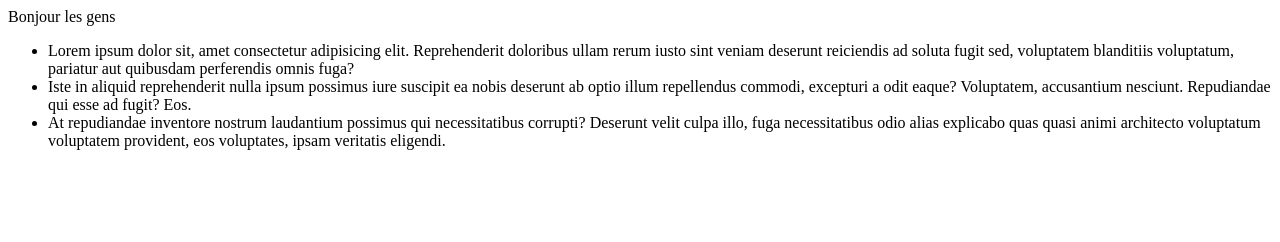
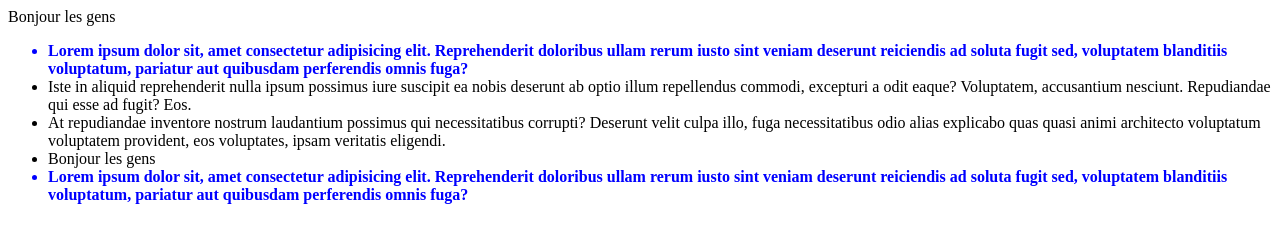
Before and after one commit to breizh44/FORMATION-JS, a plain HTML site: page index.html in a window 1280 px wide. Drawn offline with Linux system fonts and the light colour scheme.

Commit message:
Etat à fin présentation manipulation du DOM et avant exercice

```diff
--- a/app.js
+++ b/app.js
@@ -8,4 +8,49 @@ const lis2 = document.querySelectorAll('ul li:first-child')
 console.log(Array.from(lis2))
 
 const ul = document.querySelector('ul')
-console.log(ul.nodeName)
+console.log(ul.nodeName, ul.innerHTML)
+const lis1 = document.querySelector('ul li:first-child')
+console.log(lis1.getAttribute('class'))
+
+console.log(lis1.classList)
+
+/**
+ * Pour faire clignoter en rouge le premier li
+ */
+setInterval(() => {
+    lis1.classList.toggle('red')
+}, 1000)
+
+lis1.style.fontWeight = 'bold'
+lis1.style.color = 'blue'
+
+console.log(getComputedStyle(lis1).color)
+
+/**
+ * Ajout d'un élément au DOM
+ */
+const newLi = document.createElement('li')
+newLi.innerHTML = 'Bonjour les gens'
+//document.querySelector('ul').appendChild(newLi)
+document.querySelector('ul').append(newLi)
+
+const div = document.createElement('div')
+div.innerHTML = 'Bonjour les gens'
+//ul.insertAdjacentElement('beforebegin', div)
+
+
+/**
+ * Parcours des enfants dans le DOM
+ */
+console.log(ul.children)
+console.log(ul.childNodes)
+
+const firstLi = document.querySelector('ul li')
+console.log(
+    firstLi.parentElement
+)
+console.log(
+    firstLi.nextElementSibling
+)
+//firstLi.remove()
+ul.append(firstLi.cloneNode(true))
--- a/index.html
+++ b/index.html
@@ -5,16 +5,19 @@
     <meta name="viewport" content="width=device-width, initial-scale=1.0">
     <title>Document</title>
 
-    <script src="./app.js" defer>
-
-    </script>
+    <script src="./app.js" defer> </script>
+    <style>
+        .red {
+            color :red;
+        }
+    </style>
 </head>
 <body>
     <div id="hello">
         Bonjour les gens
     </div>
     <ul>
-        <li>Lorem ipsum dolor sit, amet consectetur adipisicing elit. Reprehenderit doloribus ullam rerum iusto sint veniam deserunt reiciendis ad soluta fugit sed, voluptatem blanditiis voluptatum, pariatur aut quibusdam perferendis omnis fuga?</li>
+        <li class="red" style="color: red;">Lorem ipsum dolor sit, amet consectetur adipisicing elit. Reprehenderit doloribus ullam rerum iusto sint veniam deserunt reiciendis ad soluta fugit sed, voluptatem blanditiis voluptatum, pariatur aut quibusdam perferendis omnis fuga?</li>
         <li>Iste in aliquid reprehenderit nulla ipsum possimus iure suscipit ea nobis deserunt ab optio illum repellendus commodi, excepturi a odit eaque? Voluptatem, accusantium nesciunt. Repudiandae qui esse ad fugit? Eos.</li>
         <li>At repudiandae inventore nostrum laudantium possimus qui necessitatibus corrupti? Deserunt velit culpa illo, fuga necessitatibus odio alias explicabo quas quasi animi architecto voluptatum voluptatem provident, eos voluptates, ipsam veritatis eligendi.</li>
     </ul>
```
